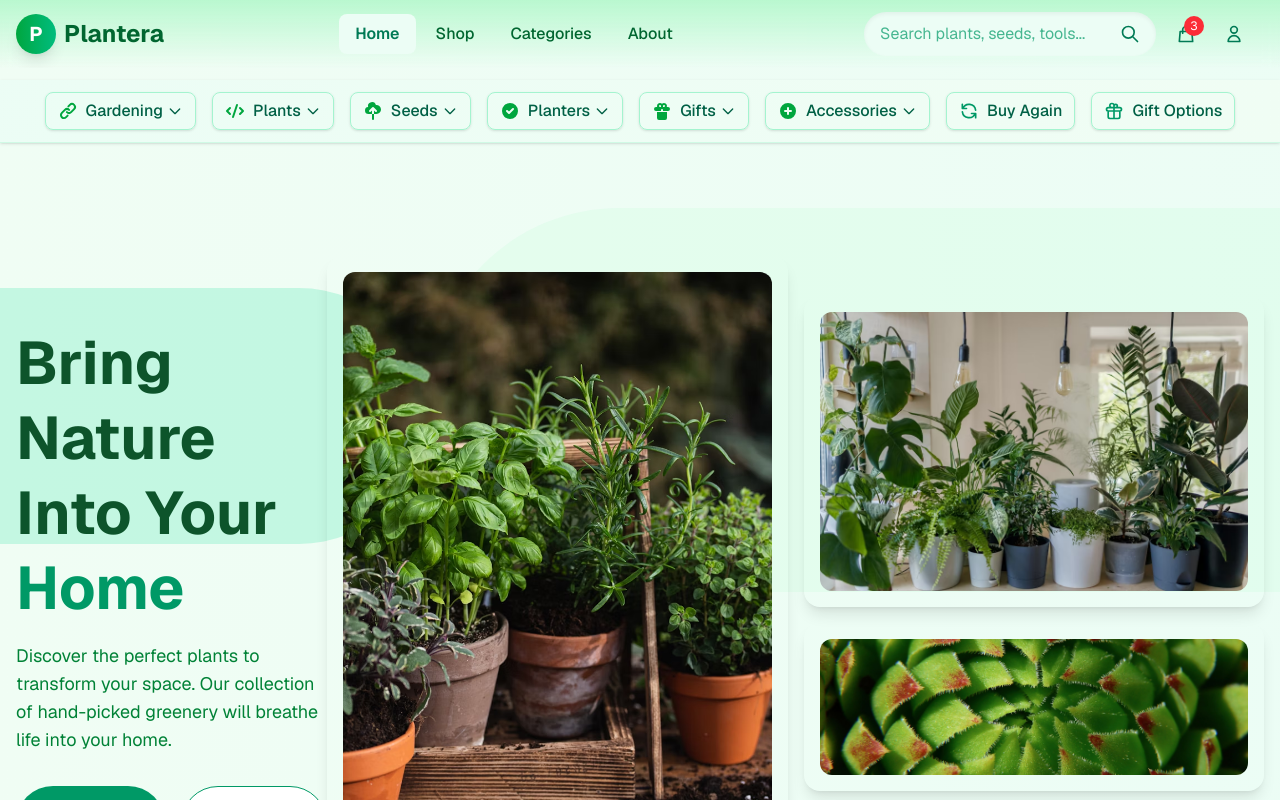
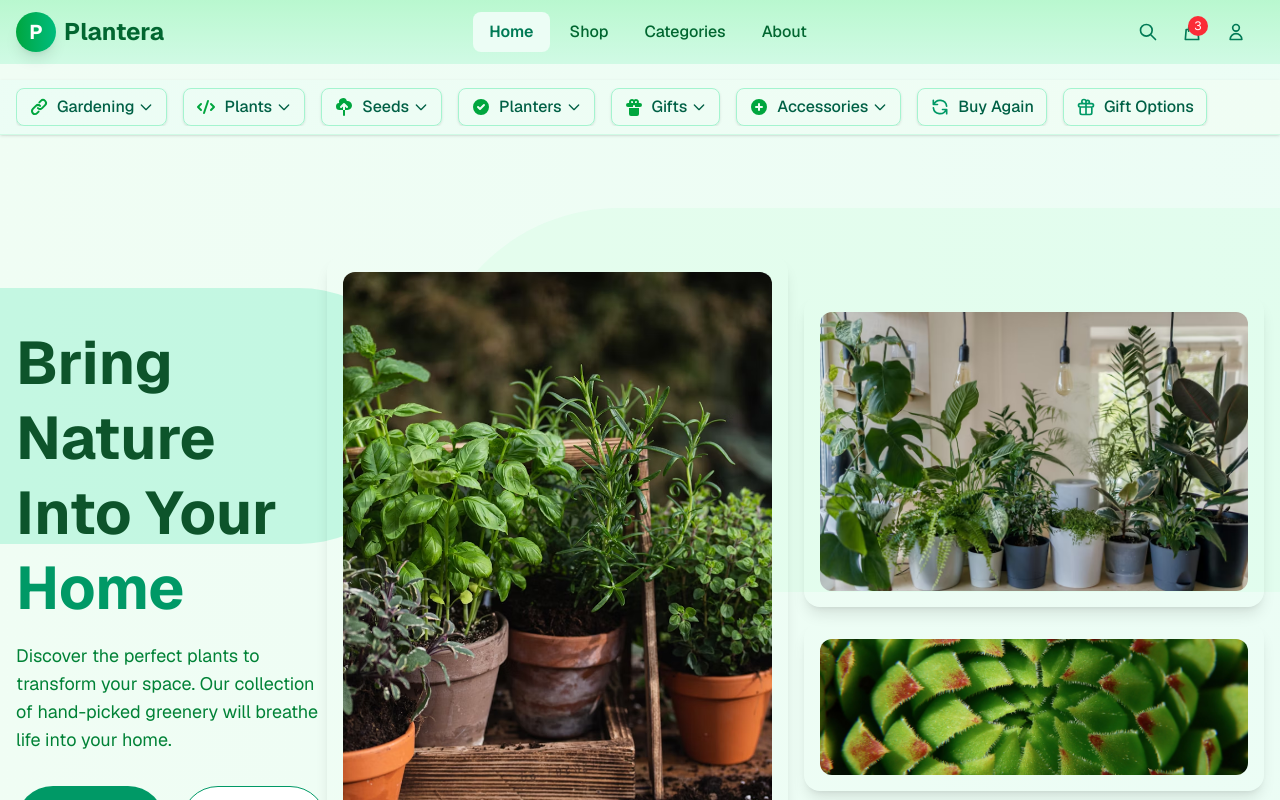
Before and after one commit to dreamxcodey/Plantera, a Next.js app in the folder apps/user/: page / in a window 1280 px wide. Shown: the top 800 px of the page. Built offline with nearby package versions, Linux system fonts and the light colour scheme.

Commit message:
Fixing  repo/db via merchant  v.11

```diff
--- a/apps/user/app/components/navbar.tsx
+++ b/apps/user/app/components/navbar.tsx
@@ -4,6 +4,7 @@ import { useState, useEffect, useRef } from "react";
 import Link from "next/link";
 import { usePathname } from "next/navigation";
 import { motion, AnimatePresence } from "framer-motion";
+
 export default function Navbar() {
   const [isScrolled, setIsScrolled] = useState(false);
   const [showCategories, setShowCategories] = useState(true);
@@ -167,24 +168,21 @@ export default function Navbar() {
     <div ref={navbarRef}>
       {/* Main Navbar */}
       <motion.header
-        // initial={{ y: -100 }}
-        // animate={{ y: 0 }}
-        // transition={{ duration: 0.5, type: "spring", stiffness: 100 }}
         className={`fixed w-full z-50 transition-all duration-300 ${isScrolled
-          ? "bg-gradient-to-r from-green-100 mask-b-to-emerald-50 shadow-lg py-2"
-          : "bg-gradient-to-b from-green-200 mask-b-to-emerald-100 backdrop-blur-sm py-3"
+            ? "bg-gradient-to-r from-green-100 to-emerald-50 shadow-lg py-1 md:py-2"
+            : "bg-gradient-to-b from-green-200 to-emerald-100 backdrop-blur-sm py-2 md:py-3"
           }`}
       >
-        <div className="container mx-auto px-4 flex justify-between items-center">
+        <div className="container mx-auto px-3 md:px-4 flex justify-between items-center">
           {/* Logo */}
-          <Link href="/" className="flex items-center space-x-2 group">
+          <Link href="/" className="flex items-center space-x-1 md:space-x-2 group">
             <motion.div
               whileHover={{ rotate: 15, scale: 1.1 }}
-              className="w-10 h-10 bg-gradient-to-r from-green-600 to-emerald-500 rounded-full flex items-center justify-center group-hover:from-green-700 group-hover:to-emerald-600 transition-colors shadow-lg"
+              className="w-8 h-8 md:w-10 md:h-10 bg-gradient-to-r from-green-600 to-emerald-500 rounded-full flex items-center justify-center group-hover:from-green-700 group-hover:to-emerald-600 transition-colors shadow-lg"
             >
-              <span className="text-white font-bold text-xl">P</span>
+              <span className="text-white font-bold text-lg md:text-xl">P</span>
             </motion.div>
-            <h1 className="text-2xl font-bold text-green-800 group-hover:text-emerald-700 transition-colors">
+            <h1 className="text-xl md:text-2xl font-bold text-green-800 group-hover:text-emerald-700 transition-colors">
               Plantera
             </h1>
           </Link>
@@ -230,35 +228,10 @@ export default function Navbar() {
           </nav>
 
           {/* Action Icons */}
-          <div className="flex items-center space-x-3">
-            {/* Search Bar (Desktop) */}
-            <div className="hidden md:flex items-center bg-emerald-50 rounded-full pl-4 pr-2 py-1 transition-all duration-300 shadow-inner">
-              <input
-                type="text"
-                placeholder="Search plants, seeds, tools..."
-                className="bg-transparent outline-none w-58 text-green-800 placeholder-emerald-600/70"
-              />
-              <button className="p-2 text-emerald-700 hover:text-emerald-900 rounded-full transition-colors">
-                <svg
-                  xmlns="http://www.w3.org/2000/svg"
-                  className="h-5 w-5"
-                  fill="none"
-                  viewBox="0 0 24 24"
-                  stroke="currentColor"
-                >
-                  <path
-                    strokeLinecap="round"
-                    strokeLinejoin="round"
-                    strokeWidth={2}
-                    d="M21 21l-6-6m2-5a7 7 0 11-14 0 7 7 0 0114 0z"
-                  />
-                </svg>
-              </button>
-            </div>
-
+          <div className="flex items-center space-x-1 md:space-x-3">
             {/* Mobile Search Toggle */}
             <button
-              className="md:hidden p-2 text-emerald-700 hover:text-emerald-900 hover:bg-emerald-50 rounded-full transition-colors"
+              className="p-1.5 text-emerald-700 hover:text-emerald-900 hover:bg-emerald-50 rounded-full transition-colors"
               onClick={() => setIsSearchOpen(!isSearchOpen)}
               aria-label="Search"
             >
@@ -279,7 +252,7 @@ export default function Navbar() {
             </button>
 
             <button
-              className="p-2 text-emerald-700 hover:text-emerald-900 hover:bg-emerald-50 rounded-full transition-colors relative"
+              className="p-1.5 text-emerald-700 hover:text-emerald-900 hover:bg-emerald-50 rounded-full transition-colors relative"
               aria-label="Cart"
             >
               <svg
@@ -303,7 +276,7 @@ export default function Navbar() {
 
             <Link
               href="/account"
-              className="p-2 text-emerald-700 hover:text-emerald-900 hover:bg-emerald-50 rounded-full transition-colors"
+              className="p-1.5 text-emerald-700 hover:text-emerald-900 hover:bg-emerald-50 rounded-full transition-colors"
               aria-label="Account"
             >
               <svg
@@ -324,7 +297,7 @@ export default function Navbar() {
 
             {/* Mobile Menu Button */}
             <button
-              className="md:hidden p-2 text-emerald-700 hover:bg-emerald-50 rounded-lg ml-2"
+              className="md:hidden p-1.5 text-emerald-700 hover:bg-emerald-50 rounded-lg ml-1"
               onClick={() => setIsMenuOpen(!isMenuOpen)}
               aria-label={isMenuOpen ? "Close menu" : "Open menu"}
             >
@@ -369,14 +342,14 @@ export default function Navbar() {
             initial={{ opacity: 0, height: 0 }}
             animate={{ opacity: 1, height: "auto" }}
             exit={{ opacity: 0, height: 0 }}
-            className="md:hidden container mx-auto px-4 py-3"
+            className="md:hidden px-3 py-2"
           >
-            <div className="flex items-center bg-emerald-50 rounded-full px-4 py-2 shadow-inner">
+            <div className="flex items-center bg-emerald-50 rounded-full px-3 py-1.5 shadow-inner">
               <input
                 ref={searchRef}
                 type="text"
-                placeholder="Search plants, seeds, tools..."
-                className="bg-transparent outline-none w-full text-green-800 placeholder-emerald-600/70"
+                placeholder="Search plants, seeds..."
+                className="bg-transparent outline-none w-full text-green-800 placeholder-emerald-600/70 text-sm"
               />
               <button
                 className="p-1 text-emerald-700 hover:text-emerald-900 rounded-full transition-colors"
@@ -400,72 +373,106 @@ export default function Navbar() {
             </div>
           </motion.div>
         )}
+      </motion.header>
 
-        {/* Mobile Navigation */}
+      {/* Mobile Navigation Overlay */}
       <AnimatePresence>
         {isMenuOpen && (
           <motion.div
-              initial={{ opacity: 0, height: 0 }}
-              animate={{ opacity: 1, height: "auto" }}
-              exit={{ opacity: 0, height: 0 }}
-              className="md:hidden bg-white border-t border-emerald-100"
+            initial={{ opacity: 0 }}
+            animate={{ opacity: 1 }}
+            exit={{ opacity: 0 }}
+            className="md:hidden fixed inset-0 bg-black/60 z-50"
+            onClick={() => setIsMenuOpen(false)}
           >
-              <div className="container mx-auto px-4 py-3 flex flex-col space-y-2">
+            <motion.div
+              initial={{ x: '100%' }}
+              animate={{ x: 0 }}
+              exit={{ x: '100%' }}
+              transition={{ type: 'spring', damping: 30 }}
+              className="absolute right-0 top-0 h-full w-4/5 max-w-sm bg-white shadow-xl"
+              onClick={e => e.stopPropagation()}
+            >
+              <div className="p-4 border-b border-emerald-100 flex justify-between items-center">
+                <Link href="/" className="flex items-center" onClick={() => setIsMenuOpen(false)}>
+                  <div className="w-8 h-8 bg-gradient-to-r from-green-600 to-emerald-500 rounded-full flex items-center justify-center">
+                    <span className="text-white font-bold">P</span>
+                  </div>
+                  <h1 className="text-xl font-bold text-green-800 ml-2">
+                    Plantera
+                  </h1>
+                </Link>
+                <button
+                  onClick={() => setIsMenuOpen(false)}
+                  className="p-2 text-emerald-700"
+                >
+                  <svg
+                    xmlns="http://www.w3.org/2000/svg"
+                    className="h-6 w-6"
+                    fill="none"
+                    viewBox="0 0 24 24"
+                    stroke="currentColor"
+                  >
+                    <path
+                      strokeLinecap="round"
+                      strokeLinejoin="round"
+                      strokeWidth={2}
+                      d="M6 18L18 6M6 6l12 12"
+                    />
+                  </svg>
+                </button>
+              </div>
+
+              <div className="overflow-y-auto h-[calc(100vh-4rem)] py-4">
+                <div className="mb-6">
+                  {[
+                    { name: "Home", path: "/" },
+                    { name: "Shop", path: "/shop" },
+                    { name: "Categories", path: "/categories" },
+                    { name: "About", path: "/about" },
+                    { name: "Contact", path: "/contact" },
+                  ].map((item) => (
                     <Link
-                  href="/"
-                  className="px-4 py-3 text-emerald-800 font-medium hover:text-emerald-600 hover:bg-emerald-50 rounded-lg transition-colors"
+                      key={item.path}
+                      href={item.path}
+                      className={`block px-6 py-3 text-lg ${pathname === item.path
+                          ? "text-emerald-700 bg-emerald-50 font-semibold"
+                          : "text-green-800 hover:bg-emerald-50"
+                        }`}
+                      onClick={() => setIsMenuOpen(false)}
                     >
-                  Home
+                      {item.name}
                     </Link>
-                <Link
-                  href="/shop"
-                  className="px-4 py-3 text-emerald-800 font-medium hover:text-emerald-600 hover:bg-emerald-50 rounded-lg transition-colors"
-                >
-                  Shop
-                </Link>
-                <Link
-                  href="/categories"
-                  className="px-4 py-3 text-emerald-800 font-medium hover:text-emerald-600 hover:bg-emerald-50 rounded-lg transition-colors"
-                >
-                  Categories
-                </Link>
-                <Link
-                  href="/about"
-                  className="px-4 py-3 text-emerald-800 font-medium hover:text-emerald-600 hover:bg-emerald-50 rounded-lg transition-colors"
-                >
-                  About
-                </Link>
-                <Link
-                  href="/contact"
-                  className="px-4 py-3 text-emerald-800 font-medium hover:text-emerald-600 hover:bg-emerald-50 rounded-lg transition-colors"
-                >
-                  Contact
-                </Link>
-                <div className="flex space-x-4 pt-2 pb-3 justify-center">
+                  ))}
+                </div>
+
+                <div className="border-t border-emerald-100 pt-4 px-6">
                   <Link
                     href="/account"
-                    className="flex items-center text-emerald-800 px-4 py-2 font-medium hover:bg-emerald-50 rounded-lg"
+                    className="flex items-center py-3 text-green-800 border-b border-emerald-100"
+                    onClick={() => setIsMenuOpen(false)}
                   >
-                    <svg xmlns="http://www.w3.org/2000/svg" className="h-5 w-5 mr-2" fill="none" viewBox="0 0 24 24" stroke="currentColor">
+                    <svg xmlns="http://www.w3.org/2000/svg" className="h-5 w-5 mr-3" fill="none" viewBox="0 0 24 24" stroke="currentColor">
                       <path strokeLinecap="round" strokeLinejoin="round" strokeWidth={2} d="M16 7a4 4 0 11-8 0 4 4 0 018 0zM12 14a7 7 0 00-7 7h14a7 7 0 00-7-7z" />
                     </svg>
-                    Account
+                    My Account
                   </Link>
                   <Link
                     href="/cart"
-                    className="flex items-center text-emerald-800 px-4 py-2 font-medium hover:bg-emerald-50 rounded-lg"
+                    className="flex items-center py-3 text-green-800"
+                    onClick={() => setIsMenuOpen(false)}
                   >
-                    <svg xmlns="http://www.w3.org/2000/svg" className="h-5 w-5 mr-2" fill="none" viewBox="0 0 24 24" stroke="currentColor">
+                    <svg xmlns="http://www.w3.org/2000/svg" className="h-5 w-5 mr-3" fill="none" viewBox="0 0 24 24" stroke="currentColor">
                       <path strokeLinecap="round" strokeLinejoin="round" strokeWidth={2} d="M16 11V7a4 4 0 00-8 0v4M5 9h14l1 12H4L5 9z" />
                     </svg>
-                    Cart (3)
+                    My Cart (3)
                   </Link>
                 </div>
               </div>
             </motion.div>
+          </motion.div>
         )}
       </AnimatePresence>
-      </motion.header>
 
       {/* Categories Bar */}
       <motion.div
@@ -474,18 +481,18 @@ export default function Navbar() {
           opacity: showCategories ? 1 : 0
         }}
         transition={{ duration: 0.3, ease: "easeInOut" }}
-        className={`fixed top-16 md:top-20 w-full bg-gradient-to-r from-emerald-50 to-green-50 z-40 shadow-sm border-b border-emerald-100`}
+        className={`fixed top-14 md:top-20 w-full bg-gradient-to-r from-emerald-50 to-green-50 z-40 shadow-sm border-b border-emerald-100`}
       >
-        <div className="container mx-auto px-4 py-3">
-          <div className="flex flex-wrap gap-2 md:gap-4 justify-center">
+        <div className="container mx-auto px-3 md:px-4 py-2">
+          <div className="flex overflow-x-auto pb-1 md:pb-0 space-x-2 md:space-x-4 hide-scrollbar">
             {mainCategories.map((category, index) => (
-              <div key={index} className="group relative">
+              <div key={index} className="flex-shrink-0 group relative">
                 <button
-                  className="flex items-center px-3 py-1.5 text-emerald-800 font-medium hover:text-emerald-700 hover:bg-white rounded-lg transition-colors whitespace-nowrap border border-emerald-200 shadow-sm"
+                  className="flex items-center px-2.5 py-1 md:px-3 md:py-1.5 text-sm md:text-base text-emerald-800 font-medium hover:text-emerald-700 hover:bg-white rounded-lg transition-colors whitespace-nowrap border border-emerald-200 shadow-sm"
                   onClick={() => setActiveCategory(activeCategory === index ? null : index)}
                 >
                   {category.icon}
-                  {category.name}
+                  <span className="hidden sm:inline">{category.name}</span>
                   <svg
                     xmlns="http://www.w3.org/2000/svg"
                     className={`h-4 w-4 ml-1 transition-transform ${activeCategory === index ? 'rotate-180' : ''}`}
@@ -497,11 +504,58 @@ export default function Navbar() {
                   </svg>
                 </button>
 
+                {/* Mobile dropdown - Full width */}
                 {activeCategory === index && (
                   <motion.div
+                    className="md:hidden fixed left-0 top-14 w-full bg-white border-t border-emerald-100 shadow-lg z-50"
+                    initial={{ y: -20, opacity: 0 }}
+                    animate={{ y: 0, opacity: 1 }}
+                  >
+                    <div className="container mx-auto py-3 max-h-[60vh] overflow-y-auto">
+                      <div className="flex justify-between items-center px-4 pb-2">
+                        <h3 className="font-bold text-emerald-800">{category.name}</h3>
+                        <button
+                          onClick={() => setActiveCategory(null)}
+                          className="p-1 text-emerald-700"
+                        >
+                          <svg
+                            xmlns="http://www.w3.org/2000/svg"
+                            className="h-6 w-6"
+                            fill="none"
+                            viewBox="0 0 24 24"
+                            stroke="currentColor"
+                          >
+                            <path
+                              strokeLinecap="round"
+                              strokeLinejoin="round"
+                              strokeWidth={2}
+                              d="M6 18L18 6M6 6l12 12"
+                            />
+                          </svg>
+                        </button>
+                      </div>
+                      <div className="grid grid-cols-2 gap-2 px-2">
+                        {category.subcategories.map((sub, subIndex) => (
+                          <Link
+                            key={subIndex}
+                            href={`/category/${sub.toLowerCase().replace(/\s+/g, '-')}`}
+                            className="block px-3 py-2 text-sm text-emerald-700 hover:bg-emerald-50 rounded-lg"
+                            onClick={() => setActiveCategory(null)}
+                          >
+                            {sub}
+                          </Link>
+                        ))}
+                      </div>
+                    </div>
+                  </motion.div>
+                )}
+
+                {/* Desktop dropdown */}
+                {activeCategory === index && (
+                  <motion.div
+                    className="hidden md:block absolute left-0 mt-1 w-64 bg-white border border-emerald-100 rounded-lg shadow-lg z-50"
                     initial={{ opacity: 0, y: 10 }}
                     animate={{ opacity: 1, y: 0 }}
-                    className="absolute left-0 mt-1 w-64 bg-white border border-emerald-100 rounded-lg shadow-lg z-50"
                   >
                     <div className="py-2 max-h-80 overflow-y-auto">
                       {category.subcategories.map((sub, subIndex) => (
@@ -509,6 +563,7 @@ export default function Navbar() {
                           key={subIndex}
                           href={`/category/${sub.toLowerCase().replace(/\s+/g, '-')}`}
                           className="block px-4 py-2 text-sm text-emerald-700 hover:bg-emerald-50 hover:text-emerald-900 transition-colors"
+                          onClick={() => setActiveCategory(null)}
                         >
                           {sub}
                         </Link>
@@ -520,27 +575,38 @@ export default function Navbar() {
             ))}
             <Link
               href="/buy-again"
-              className="flex items-center px-3 py-1.5 text-emerald-800 font-medium hover:text-emerald-700 hover:bg-white rounded-lg transition-colors whitespace-nowrap border border-emerald-200 shadow-sm"
+              className="flex-shrink-0 flex items-center px-2.5 py-1 md:px-3 md:py-1.5 text-sm md:text-base text-emerald-800 font-medium hover:text-emerald-700 hover:bg-white rounded-lg transition-colors whitespace-nowrap border border-emerald-200 shadow-sm"
             >
-              <svg xmlns="http://www.w3.org/2000/svg" className="h-5 w-5 mr-2 text-emerald-600" fill="none" viewBox="0 0 24 24" stroke="currentColor">
+              <svg xmlns="http://www.w3.org/2000/svg" className="h-5 w-5 mr-1 md:mr-2 text-emerald-600" fill="none" viewBox="0 0 24 24" stroke="currentColor">
                 <path strokeLinecap="round" strokeLinejoin="round" strokeWidth={2} d="M4 4v5h.582m15.356 2A8.001 8.001 0 004.582 9m0 0H9m11 11v-5h-.581m0 0a8.003 8.003 0 01-15.357-2m15.357 2H15" />
               </svg>
-              Buy Again
+              <span className="hidden sm:inline">Buy Again</span>
             </Link>
             <Link
               href="/gift-options"
-              className="flex items-center px-3 py-1.5 text-emerald-800 font-medium hover:text-emerald-700 hover:bg-white rounded-lg transition-colors whitespace-nowrap border border-emerald-200 shadow-sm"
+              className="flex-shrink-0 flex items-center px-2.5 py-1 md:px-3 md:py-1.5 text-sm md:text-base text-emerald-800 font-medium hover:text-emerald-700 hover:bg-white rounded-lg transition-colors whitespace-nowrap border border-emerald-200 shadow-sm"
             >
-              <svg xmlns="http://www.w3.org/2000/svg" className="h-5 w-5 mr-2 text-emerald-600" fill="none" viewBox="0 0 24 24" stroke="currentColor">
+              <svg xmlns="http://www.w3.org/2000/svg" className="h-5 w-5 mr-1 md:mr-2 text-emerald-600" fill="none" viewBox="0 0 24 24" stroke="currentColor">
                 <path strokeLinecap="round" strokeLinejoin="round" strokeWidth={2} d="M12 8v13m0-13V6a2 2 0 112 2h-2zm0 0V5.5A2.5 2.5 0 109.5 8H12zm-7 4h14M5 12a2 2 0 110-4h14a2 2 0 110 4M5 12v7a2 2 0 002 2h10a2 2 0 002-2v-7" />
               </svg>
-              Gift Options
+              <span className="hidden sm:inline">Gift Options</span>
             </Link>
           </div>
         </div>
       </motion.div>
 
-      <div className="h-28 md:h-32"></div>
+      {/* Spacer to prevent content from being hidden under fixed navbar */}
+      <div className="h-20 md:h-32"></div>
+
+      <style jsx>{`
+        .hide-scrollbar {
+          -ms-overflow-style: none;
+          scrollbar-width: none;
+        }
+        .hide-scrollbar::-webkit-scrollbar {
+          display: none;
+        }
+      `}</style>
     </div>
   );
 }
```
Lines whose indentation alone changed are shown as unchanged.
